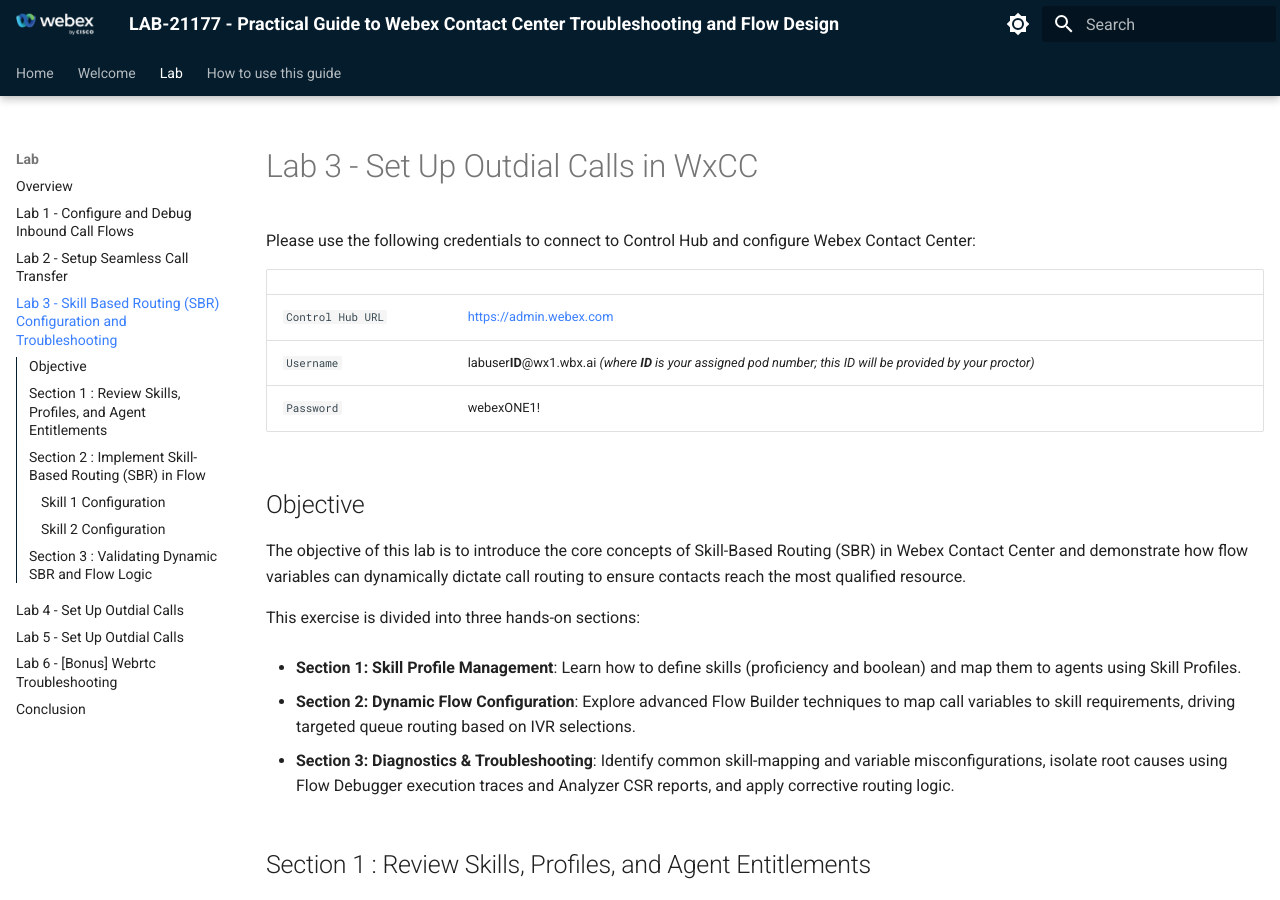
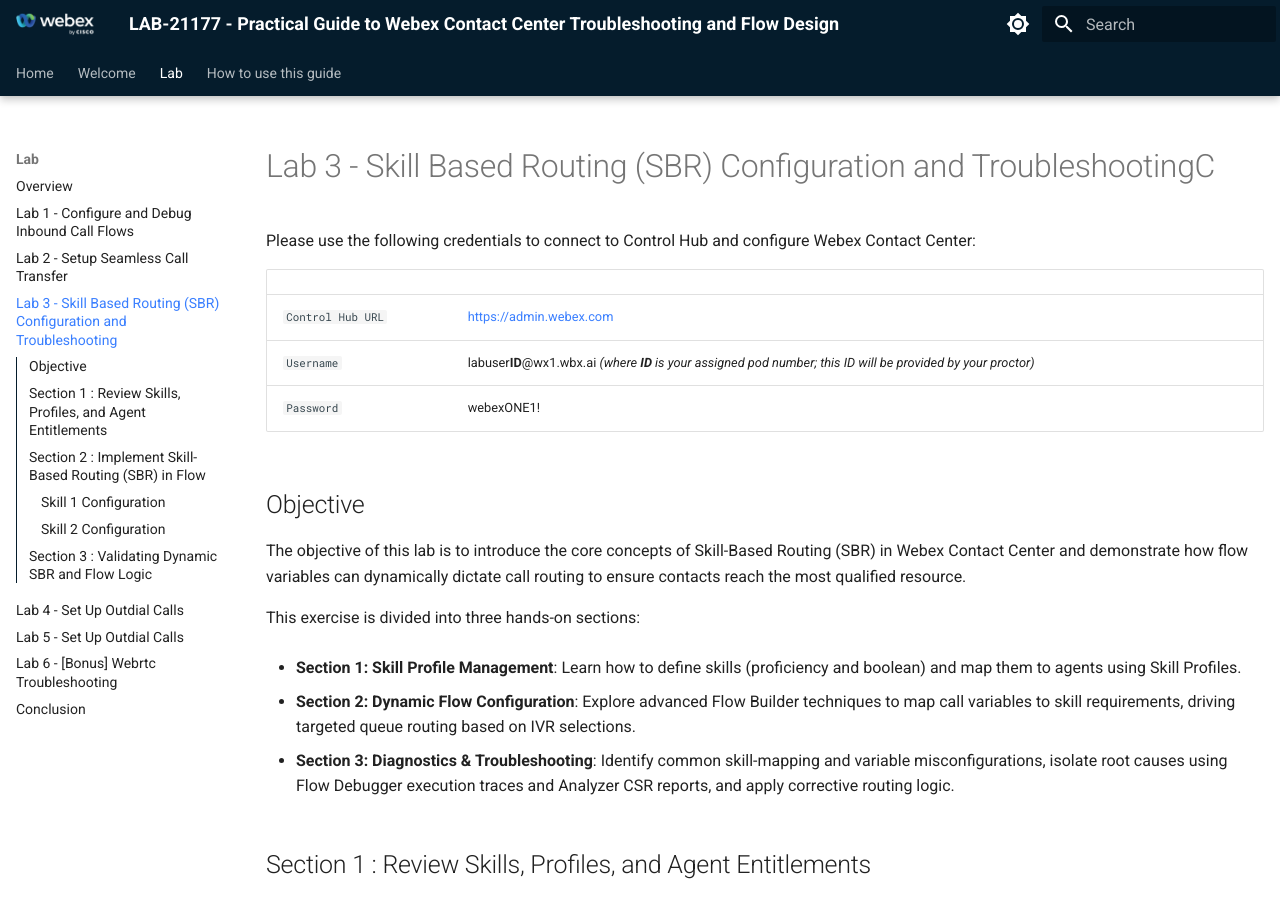
Before and after one commit to WebexCC-SA/LAB-21177, an MkDocs documentation site: the page built from docs/Excercise3.md, in a window 1280 px wide and 900 px high. Built offline with MkDocs 1.6.1 and Material for MkDocs 9.7.7, drawn with Linux system fonts in a browser that asks for light colours.

Commit message:
Update Excercise3.md

```diff
--- a/docs/Excercise3.md
+++ b/docs/Excercise3.md
@@ -1,4 +1,4 @@
-# Lab 3 -  Set Up Outdial Calls in WxCC
+# Lab 3 -  Skill Based Routing (SBR) Configuration and TroubleshootingC
 
 Please use the following credentials to connect to Control Hub and configure Webex Contact Center:
 
```
